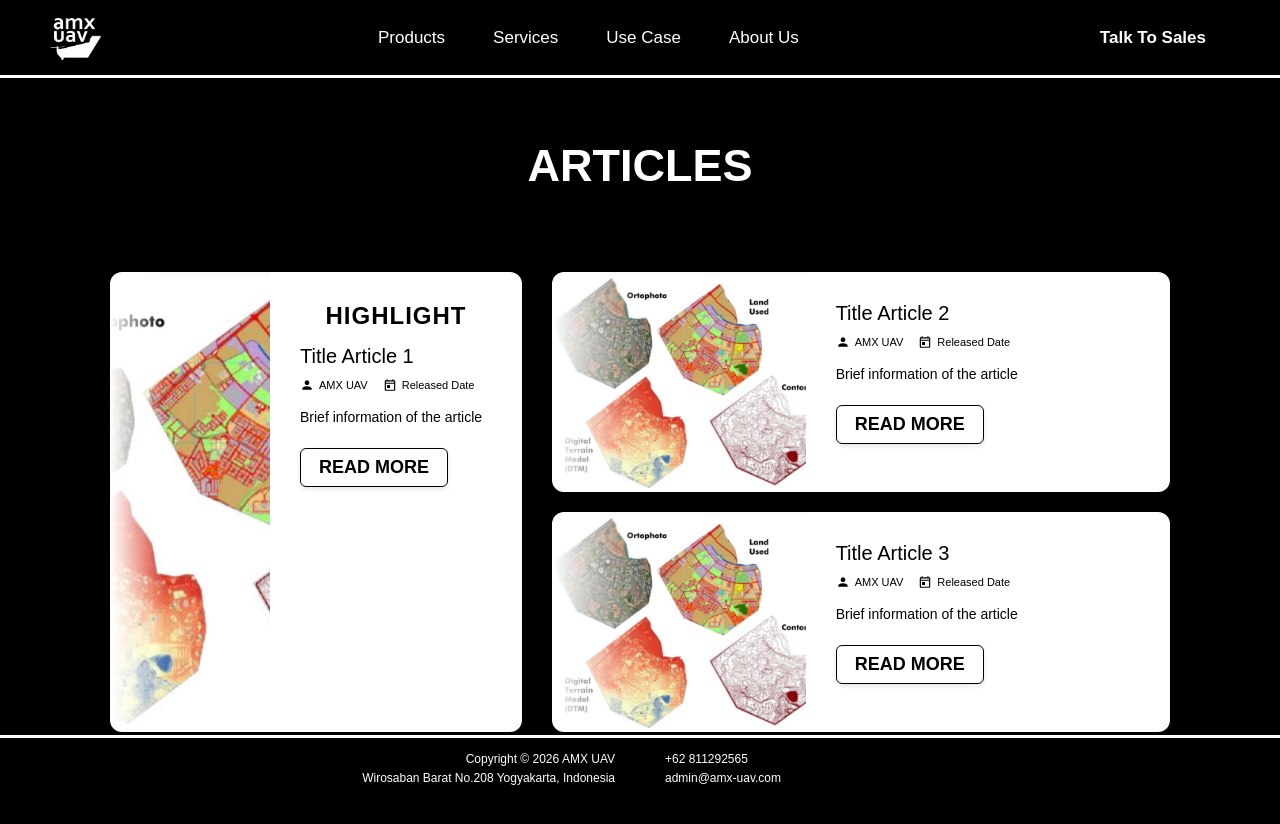
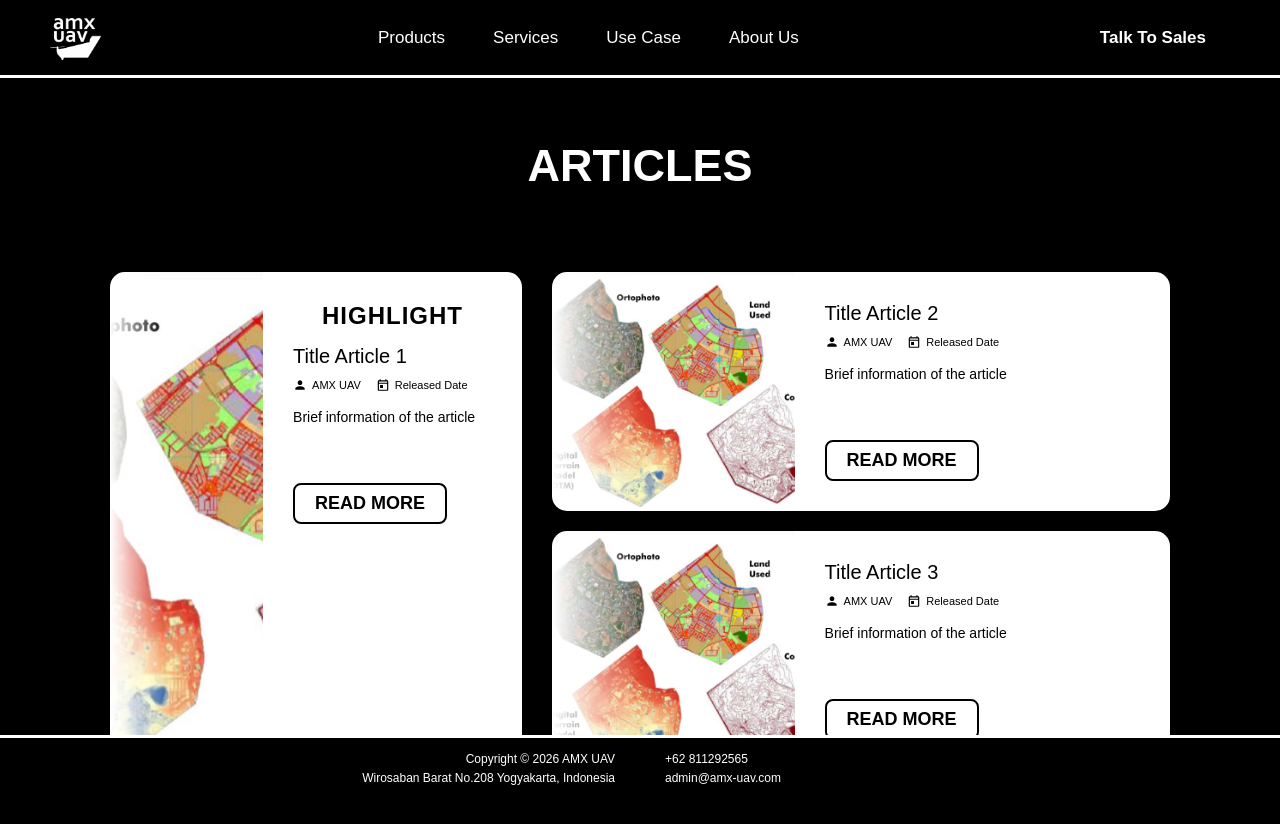
Before and after one commit to nasgmr/website-amx-next, a Next.js app: page /about-us/articles in a window 1280 px wide. Shown: the top 824 px of the page. Built offline with nearby package versions, Linux system fonts and the light colour scheme; a web font is replaced by a local one.

Commit message:
fix: article page gradient

```diff
--- a/src/css/style.css
+++ b/src/css/style.css
@@ -1670,6 +1670,7 @@ body {
   align-items: flex-start;
   justify-content: center;
   padding-top: 80px;
+
   -webkit-mask-image: linear-gradient(to bottom, transparent 0%, black 100%);
   mask-image: linear-gradient(to bottom, transparent 0%, black 100%);
 }
@@ -1763,19 +1764,16 @@ body {
 }
 
 .list-card {
-  background: #FFFFFF;
-  border-radius: 12px;
-  padding: 0 !important;
-  display: flex;
-  flex-direction: row;
-  align-items: stretch;
+  display: flex;
+  background: linear-gradient(90deg, #FFFFFF 0%, #FFFFFF 55%, #FFFFFF 100%);
+  border-radius: 15px;
   overflow: hidden;
+  min-height: 220px;
   box-shadow: 0 8px 20px #0000004D;
-  min-height: 220px;
 }
 
 .list-card-content {
-  flex: 1.2;
+  flex: 1.3;
   padding: 30px;
   z-index: 2;
 }
@@ -1797,8 +1795,8 @@ body {
   height: 100%;
   object-fit: cover;
   display: block;
-  -webkit-mask-image: linear-gradient(to right, transparent 0%, black 35%);
-  mask-image: linear-gradient(to right, transparent 0%, black 35%);
+  -webkit-mask-image: linear-gradient(to right, transparent 0%, #000000 35%);
+  mask-image: linear-gradient(to right, transparent 0%, #000000 35%);
 }
 
 .article-meta {
@@ -1825,16 +1823,18 @@ body {
 }
 
 .btn-read-more {
-  border: 1px solid #000000;
-  color: #000000;
-  padding: 8px 18px;
-  border-radius: 6px;
+  display: inline-block;
+  border: 2.5px solid #000000;
+  color: #000000;
+  padding: 8px 20px;
+  text-decoration: none;
+  border-radius: 8px;
+  transition:
+    background-color 0.3s,
+    color 0.3s;
+  margin-top: 35px;
   font-size: 13px;
   font-weight: bold;
-  text-decoration: none;
-  box-shadow: 0 2px 5px #0000001A;
-  display: inline-block;
-  transition: all 0.3s ease;
 }
 
 .btn-read-more:hover {
```
